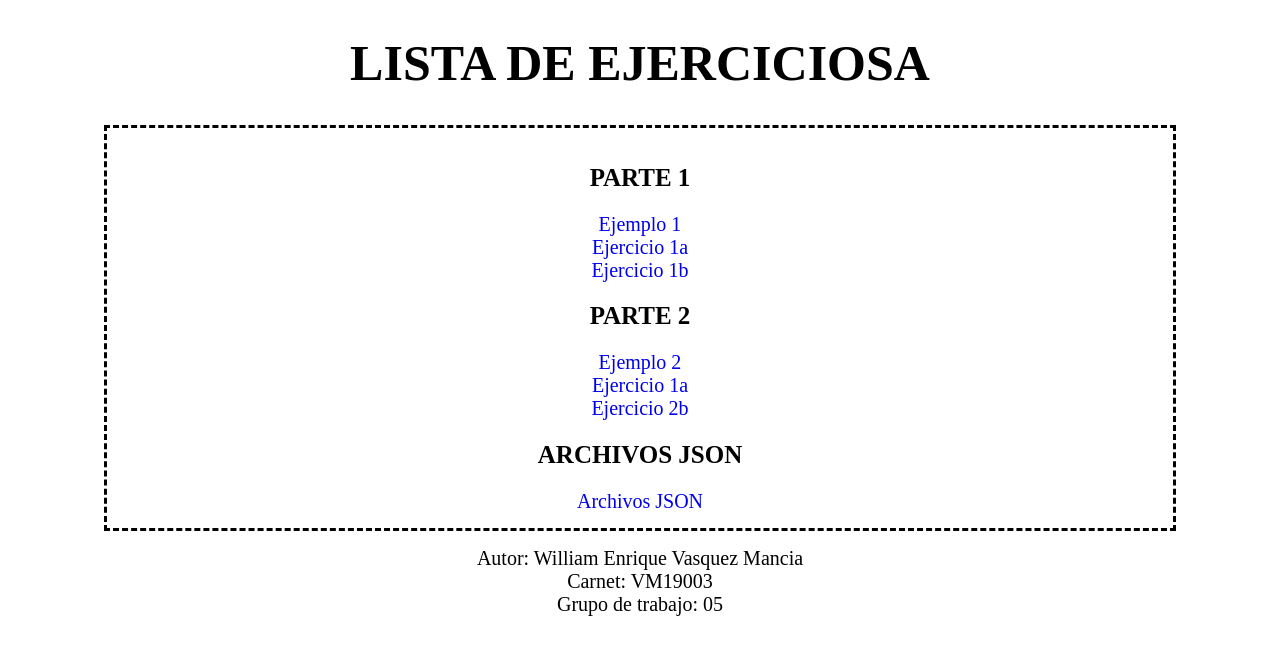
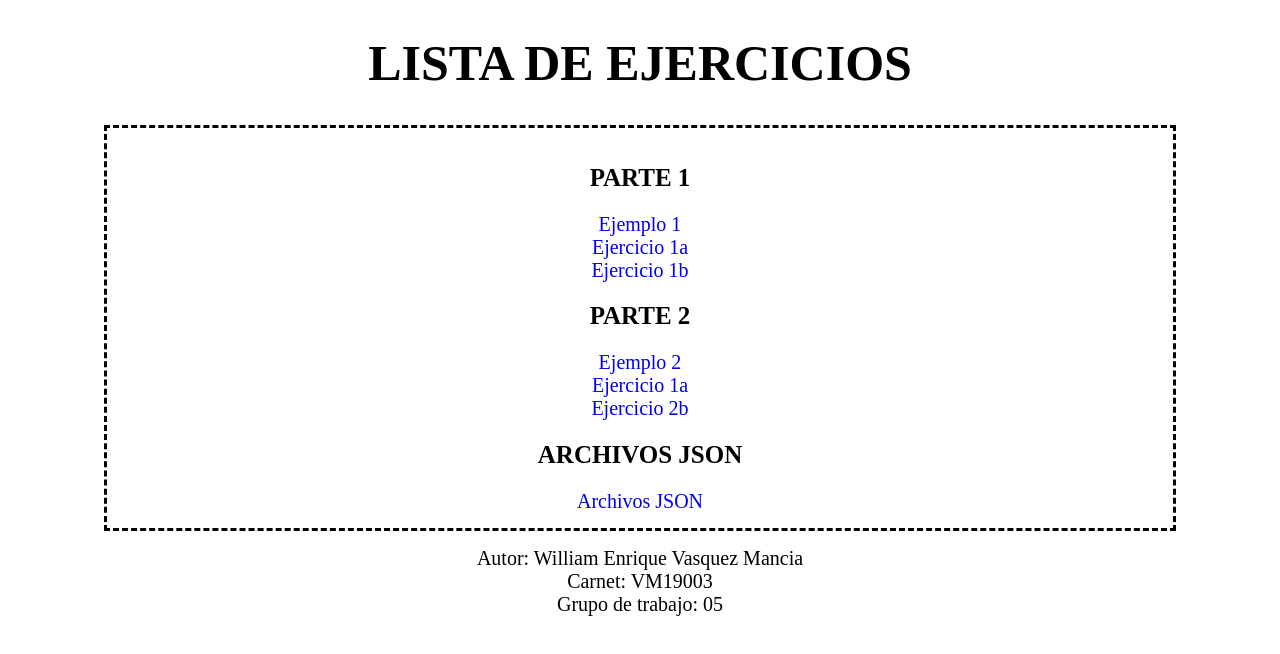
Before and after one commit to williamVM4/xml.VM19003.tpi, a plain HTML site: page index.html in a window 1280 px wide. Drawn offline with Linux system fonts and the light colour scheme.

Commit message:
Update index.html

```diff
--- a/index.html
+++ b/index.html
@@ -13,7 +13,7 @@
 <body>
 	<p>
 		<h1>
-			Lista de ejerciciosa
+			Lista de ejercicios
 		</h1>
 		<ul class ="indice">
 			<h2>Parte 1</h2>
```
